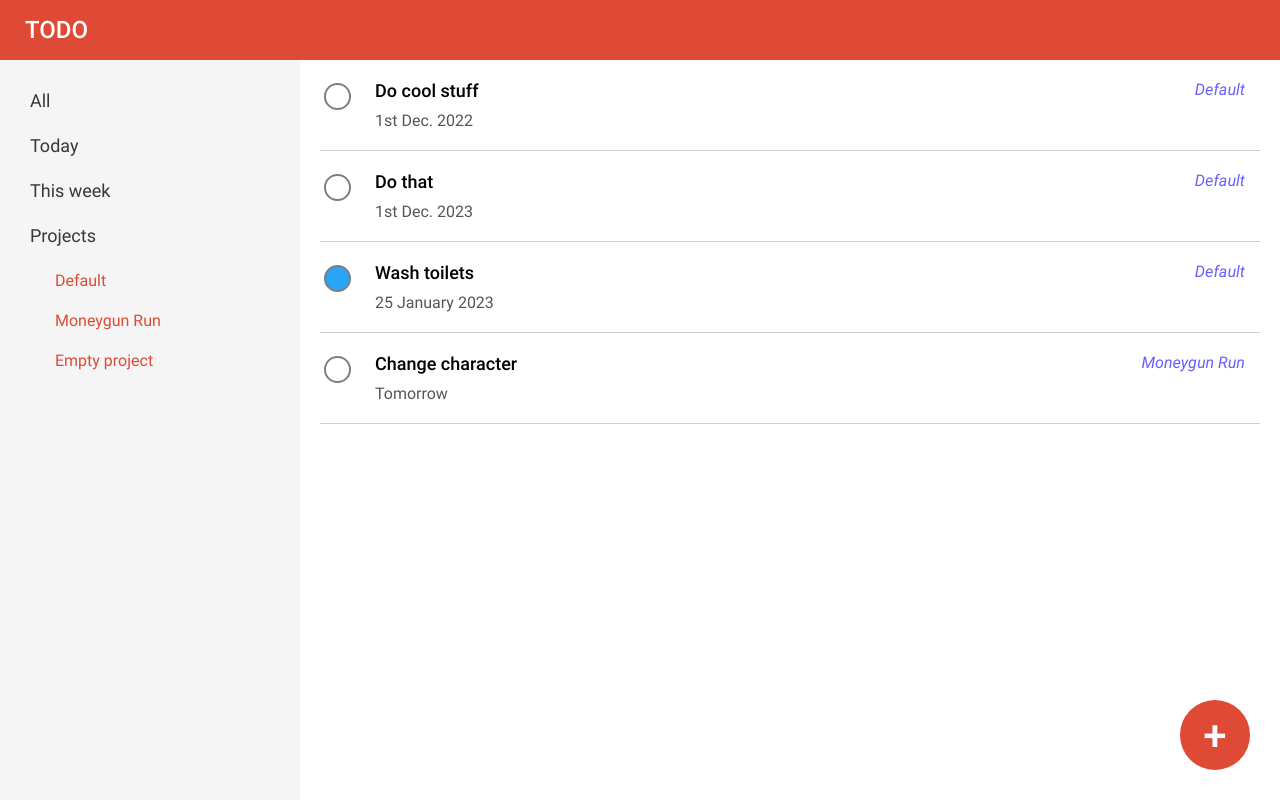
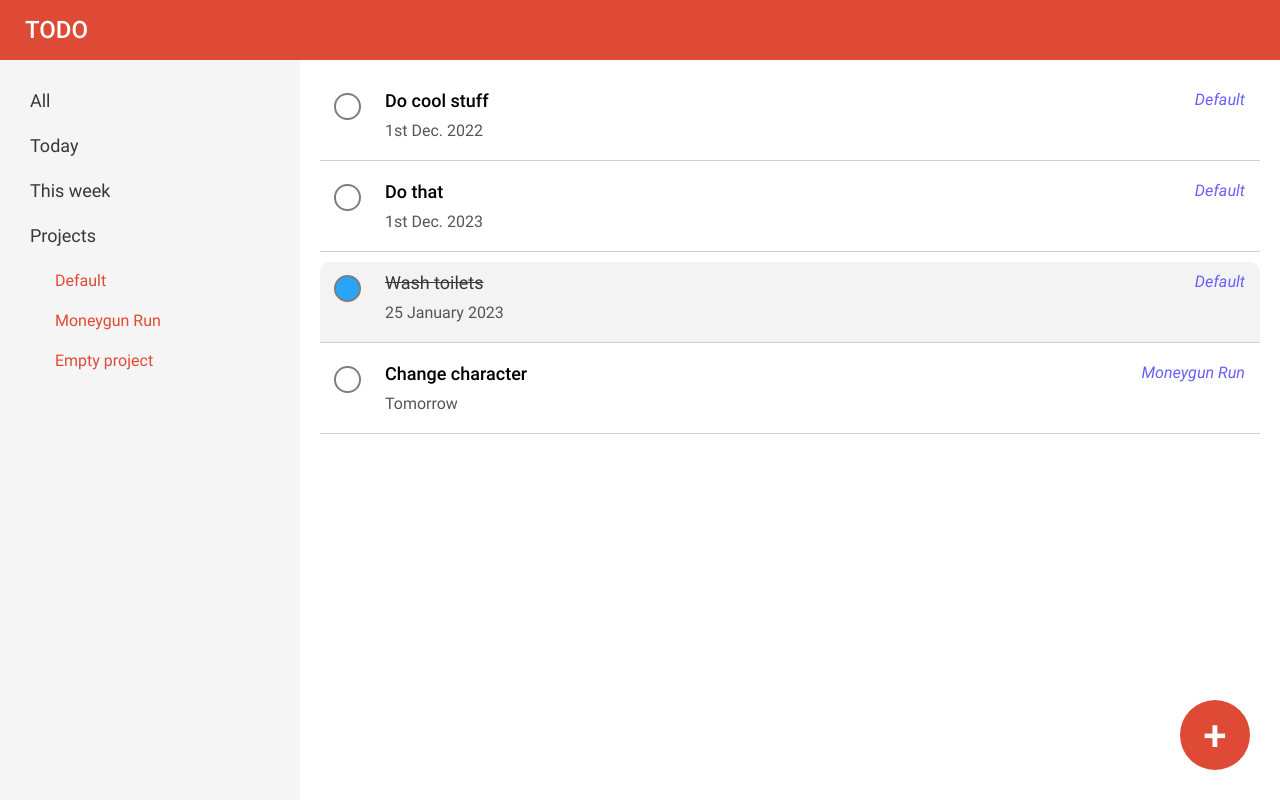
Before and after one commit to Kndrik/todo-list, a website built with webpack: page dist/index.html in a window 1280 px wide. Built offline with nearby package versions, Linux system fonts and the light colour scheme.

Commit message:
Add mark as done feature

```diff
--- a/src/index.js
+++ b/src/index.js
@@ -1,4 +1,21 @@
 import './style.css';
+
+const todosHolder = (() => {
+    const todos = new Array();
+    const addTodo = (todo) => {
+        todos.push(todo);
+    }
+
+    const getSize = () => {
+        return todos.length;
+    }
+
+    const getTodo = (index) => {
+        return todos[index];
+    }
+
+    return { addTodo, getSize, getTodo };
+})();
 
 const projectManager = (() => {
     const projects = new Array();
@@ -26,6 +43,9 @@ const projectManager = (() => {
 })();
 
 const todo = (task, details, date, project, done) => {
+    const projectName = project.getName().replace(/\s/g, '');
+    const index = todosHolder.getSize();
+
     function getTask() {
         return task;
     }
@@ -46,7 +66,15 @@ const todo = (task, details, date, project, done) => {
         return done;
     }
 
-    return { getTask, getDetails, getDate, getProject, isDone };
+    function getIndex() {
+        return index;
+    }
+
+    function setDone(nowDone) {
+        done = nowDone;
+    }
+
+    return { getTask, getDetails, getDate, getProject, isDone, getIndex, setDone };
 };
 
 const project = (name) => {
@@ -77,6 +105,13 @@ const project = (name) => {
     return { addTodo, getTodos, getName };
 };
 
+window.checkboxClicked = (index) => {
+    const todo = todosHolder.getTodo(index);
+    todo.setDone(!todo.isDone());
+    const element = document.querySelector(`.todo[index="${index.toString()}"]`);
+    element.classList.toggle('done');
+}
+
 const domManager = (() => {
     const content = document.querySelector('.content');
     const allButton = document.querySelector('#all');
@@ -84,15 +119,22 @@ const domManager = (() => {
         showAll();
     })
 
-    const getTodoHtml = (todo) => {
-        return `
-        <div class="todo">
-            <input type="checkbox" name="taskDone" id="taskDone" class="" ${todo.isDone() ? 'checked' : ''}>
-            <div class="task">${todo.getTask()}</div>
-            <div class="project">${todo.getProject().getName()}</div>
-            <div class="date">${todo.getDate()}</div>
-        </div>`;
-    };
+    const getTodoElement = (todo) => {
+        const todoElement = document.createElement('div');
+        todoElement.classList.add('todo');
+        if (todo.isDone()) todoElement.classList.add('done');
+        todoElement.setAttribute('index', `${todo.getIndex()}`);
+        todoElement.innerHTML = `
+        <input class="${todo.getIndex()}" onclick="checkboxClicked(${todo.getIndex()})" type="checkbox" name="taskDone" id="taskDone" class="" ${todo.isDone() ? 'checked' : ''}>
+        <div class="task">${todo.getTask()}</div>
+        <div class="project">${todo.getProject().getName()}</div>
+        <div class="date">${todo.getDate()}</div>`;
+        return todoElement;
+    }
+
+    const changeTodoStatus = (index) => {
+        console.log(todosHolder.getTodo(index).getTask());
+    }
 
     const removeContent = () => {
         content.innerHTML = '';
@@ -103,8 +145,9 @@ const domManager = (() => {
         const todos = project.getTodos();
         for (let i = 0; i < todos.length; i++) {
             if (todos[i] === null) continue;
-            const todoHTML = getTodoHtml(todos[i]);
-            content.innerHTML += todoHTML;
+            const todoElement = getTodoElement(todos[i]);
+            content.appendChild(todoElement);
+            todoElement.todoObj = todos[i];
         }
     };
 
@@ -128,13 +171,18 @@ projectManager.addProject(projectTwo);
 projectManager.addProject(projectThree);
 
 const taskOne = todo('Do cool stuff', 'y', '1st Dec. 2022', projectOne, false);
+todosHolder.addTodo(taskOne);
 const taskTwo = todo('Do that', 'y', '1st Dec. 2023', projectOne, false);
+todosHolder.addTodo(taskTwo);
 const taskThree = todo('Wash toilets', '', '25 January 2023', projectOne, true);
+todosHolder.addTodo(taskThree);
+const taskFour = todo('Change character', '', 'Tomorrow', projectTwo, false);
+todosHolder.addTodo(taskFour);
 
 projectOne.addTodo(taskOne);
 projectOne.addTodo(taskTwo);
 projectOne.addTodo(taskThree);
-projectTwo.addTodo(todo('Change character', '', 'Tomorrow', projectTwo, false));
+projectTwo.addTodo(taskFour);
 
 //domManager.showProject(projectOne);
 // domManager.showProject(projectTwo);
--- a/src/style.css
+++ b/src/style.css
@@ -133,6 +133,7 @@ button#new-todo:hover {
 }
 
 .todo {
+    padding: 10px;
     border-bottom: 1px solid rgb(206, 206, 206);
     width: 100%;
     display: grid;
@@ -142,7 +143,9 @@ button#new-todo:hover {
     padding-bottom: 20px;
     padding-right: 15px;
     box-sizing: border-box;
-    margin-bottom: 20px;
+    margin-bottom: 10px;
+    border-top-left-radius: 10px;
+    border-top-right-radius: 10px;
 }
 
 .todo input {
@@ -176,6 +179,16 @@ button#new-todo:hover {
     font-size: 18px;
 }
 
+.todo.done {
+    background-color: rgb(243, 243, 243);
+}
+
+.todo.done .task {
+    text-decoration: line-through;
+    font-family: 'RobotoRegular';
+    color:rgb(56, 56, 56);
+}
+
 .date {
     font-family: 'RobotoRegular';
     color:rgb(85, 85, 85);
```
